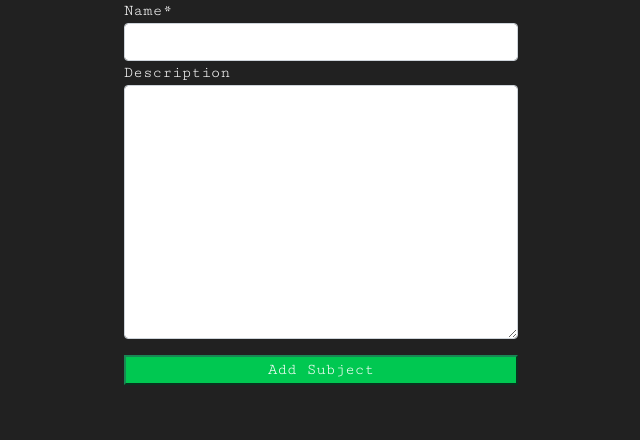
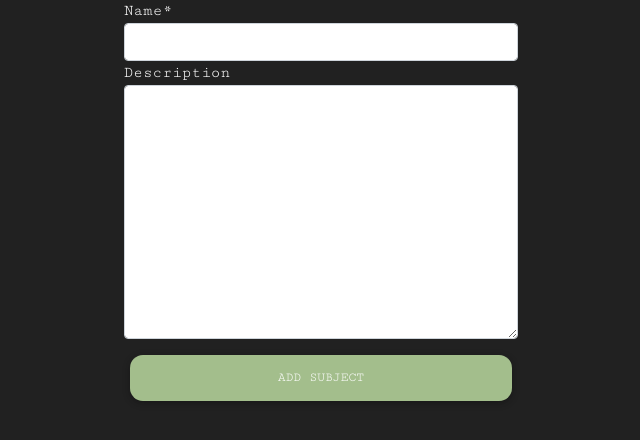
Before and after one commit to EXINEF/exon, a Django app: template project/core/app/templates/teacher/subject/add-subject.html in a window 1280 px wide. Shown: the part 209-649 px from the top of the page, without its empty margins (319-959 px from the left). Run offline with Django 4.2, Linux system fonts and the light colour scheme; the template is opened without the code that fills it: values that come from a table or form of the project are taken from there, others are empty; some libraries are stand-ins or nearby versions.

Commit message:
style button

```diff
--- a/project/core/app/templates/teacher/subject/add-subject.html
+++ b/project/core/app/templates/teacher/subject/add-subject.html
@@ -13,10 +13,9 @@
                 {% csrf_token %}
                 {{form | crispy}}
                 <div class="d-grid gap-2 mt-2">
-                    <input type="submit" value="Add Subject" class="btn-block btn-success mt-2"/>
+                    <button type="submit" value="Add Subject" class=" btn mt-2" style="border-radius:1em; background-color:#a3be8c">Add Subject</button>
                 </div>
             </form>
-
     </div>
 
 
```
Also changed, not shown: project/core/db.sqlite3.
